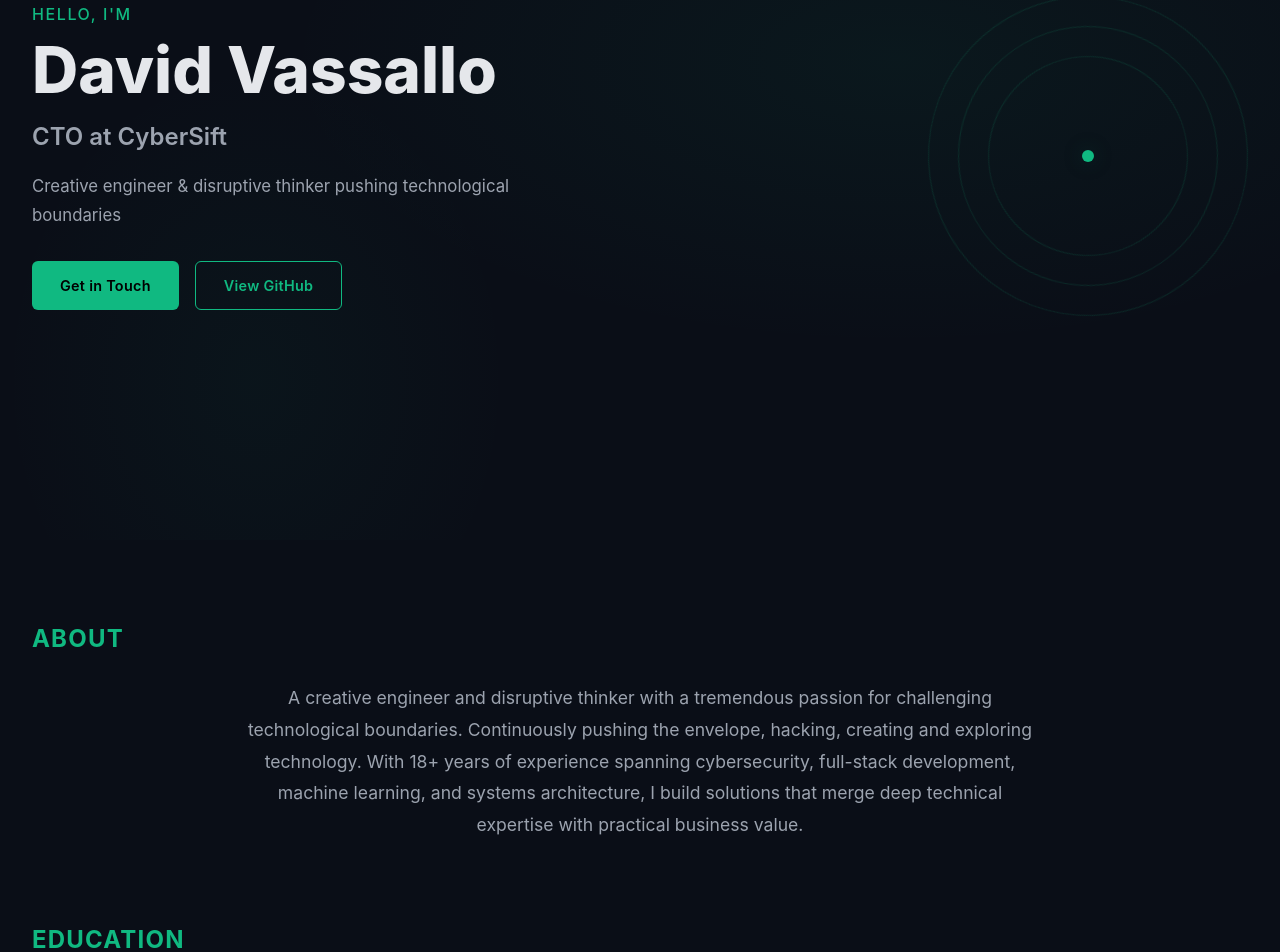
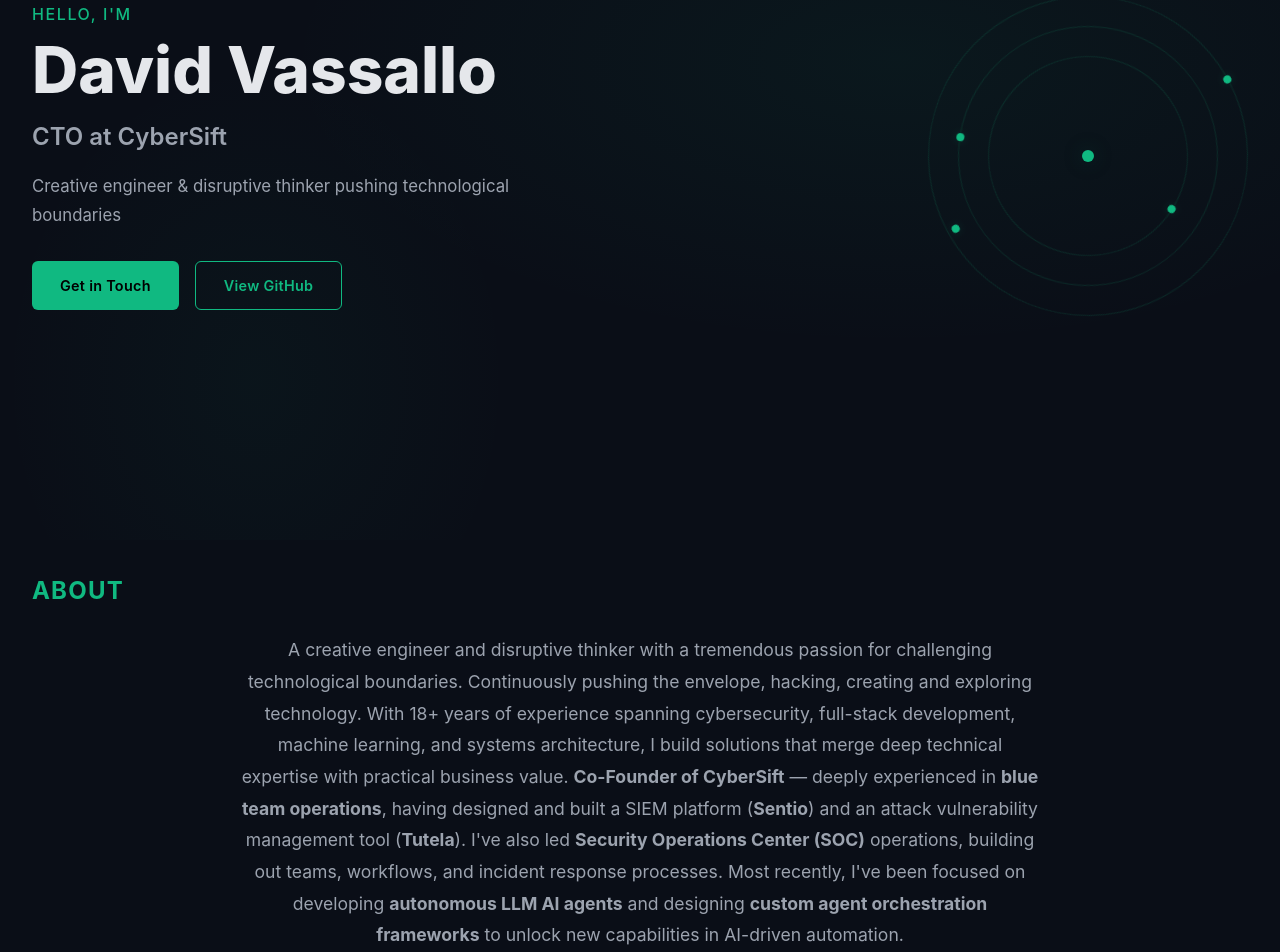
Before and after one commit to dvas0004/landing-page, a Vue app: page / in a window 1280 px wide. Shown: the part 260-1212 px from the top of the page. Built offline with nearby package versions, Linux system fonts and the light colour scheme.

Commit message:
improvements

```diff
--- a/src/components/HeroBanner.vue
+++ b/src/components/HeroBanner.vue
@@ -22,9 +22,16 @@
         </div>
       </div>
       <div class="hero-visual">
-        <div class="orbit-ring" />
-        <div class="orbit-ring ring-2" />
-        <div class="orbit-ring ring-3" />
+        <div class="orbit-ring">
+          <span class="orbit-dot" />
+        </div>
+        <div class="orbit-ring ring-2">
+          <span class="orbit-dot" />
+        </div>
+        <div class="orbit-ring ring-3">
+          <span class="orbit-dot" />
+          <span class="orbit-dot dot-2" />
+        </div>
         <div class="center-dot" />
       </div>
     </div>
@@ -153,6 +160,26 @@
   top: 50%;
   left: 50%;
   transform: translate(-50%, -50%);
+  display: flex;
+  justify-content: center;
+  overflow: visible;
+}
+
+.orbit-dot {
+  position: absolute;
+  top: 0;
+  left: 50%;
+  width: 8px;
+  height: 8px;
+  background: var(--accent);
+  border-radius: 50%;
+  transform: translate(-50%, -50%);
+  box-shadow: 0 0 8px var(--glow);
+}
+
+.orbit-dot.dot-2 {
+  top: auto;
+  bottom: 0;
 }
 
 .orbit-ring:nth-child(1) {
--- a/src/components/sections/AboutSection.vue
+++ b/src/components/sections/AboutSection.vue
@@ -6,7 +6,7 @@
   <section id="about" class="section">
     <div class="container">
       <h2 class="section-title">About</h2>
-      <p class="about-text">{{ about }}</p>
+      <div class="about-text" v-html="about" />
     </div>
   </section>
 </template>
@@ -14,6 +14,8 @@
 <style scoped>
 .section {
   padding: 5rem 0;
+  padding-top: 2rem;
+  padding-bottom: 2rem;
 }
 
 .about-text {
--- a/src/components/sections/AchievementsSection.vue
+++ b/src/components/sections/AchievementsSection.vue
@@ -60,6 +60,11 @@
 </template>
 
 <style scoped>
+.section {
+  padding-top: 2rem;
+  padding-bottom: 2rem;
+}
+
 .achievements-grid {
   display: grid;
   grid-template-columns: repeat(auto-fill, minmax(340px, 1fr));
--- a/src/components/sections/ContactSection.vue
+++ b/src/components/sections/ContactSection.vue
@@ -3,7 +3,7 @@
 </script>
 
 <template>
-  <section id="contact" class="section">
+  <section id="contact" class="section section-alt">
     <div class="container">
       <h2 class="section-title">Get in Touch</h2>
       <p class="contact-text">
@@ -35,6 +35,12 @@
 </template>
 
 <style scoped>
+.section-alt {
+  background: var(--bg-secondary);
+  padding-top: 2rem;
+  padding-bottom: 2rem;
+}
+
 .contact-text {
   color: var(--text-secondary);
   font-size: 1.1rem;
--- a/src/components/sections/EducationSection.vue
+++ b/src/components/sections/EducationSection.vue
@@ -3,7 +3,7 @@
 </script>
 
 <template>
-  <section id="education" class="section">
+  <section id="education" class="section section-alt">
     <div class="container">
       <h2 class="section-title">Education</h2>
       <div class="education-main">
@@ -28,6 +28,12 @@
 </template>
 
 <style scoped>
+.section-alt {
+  background: var(--bg-secondary);
+  padding-top: 2rem;
+  padding-bottom: 2rem;
+}
+
 .education-main {
   max-width: 800px;
 }
--- a/src/components/sections/ExperienceSection.vue
+++ b/src/components/sections/ExperienceSection.vue
@@ -35,6 +35,8 @@
 <style scoped>
 .section-alt {
   background: var(--bg-secondary);
+  padding-top: 2rem;
+  padding-bottom: 2rem;
 }
 
 .timeline {
--- a/src/components/sections/SkillsSection.vue
+++ b/src/components/sections/SkillsSection.vue
@@ -56,6 +56,11 @@
 </template>
 
 <style scoped>
+.section {
+  padding-top: 2rem;
+  padding-bottom: 2rem;
+}
+
 .skills-grid {
   display: grid;
   grid-template-columns: repeat(auto-fill, minmax(280px, 1fr));
--- a/src/data/profile.ts
+++ b/src/data/profile.ts
@@ -3,7 +3,7 @@
 export const tagline = 'Creative engineer & disruptive thinker pushing technological boundaries'
 export const location = 'Malta'
 
-export const about = `A creative engineer and disruptive thinker with a tremendous passion for challenging technological boundaries. Continuously pushing the envelope, hacking, creating and exploring technology.\n\nWith 18+ years of experience spanning cybersecurity, full-stack development, machine learning, and systems architecture, I build solutions that merge deep technical expertise with practical business value.`
+export const about = `A creative engineer and disruptive thinker with a tremendous passion for challenging technological boundaries. Continuously pushing the envelope, hacking, creating and exploring technology.\n\nWith 18+ years of experience spanning cybersecurity, full-stack development, machine learning, and systems architecture, I build solutions that merge deep technical expertise with practical business value.\n\n<strong>Co-Founder of CyberSift</strong> — deeply experienced in <strong>blue team operations</strong>, having designed and built a SIEM platform (<strong>Sentio</strong>) and an attack vulnerability management tool (<strong>Tutela</strong>). I've also led <strong>Security Operations Center (SOC)</strong> operations, building out teams, workflows, and incident response processes.\n\nMost recently, I've been focused on developing <strong>autonomous LLM AI agents</strong> and designing <strong>custom agent orchestration frameworks</strong> to unlock new capabilities in AI-driven automation.`
 
 export const experience = [
   {
--- a/src/views/HomeView.vue
+++ b/src/views/HomeView.vue
@@ -13,9 +13,9 @@
   <Navbar />
   <HeroBanner />
   <AboutSection />
-  <EducationSection />
   <ExperienceSection />
   <AchievementsSection />
+  <EducationSection />
   <SkillsSection />
   <ContactSection />
 </template>
```
